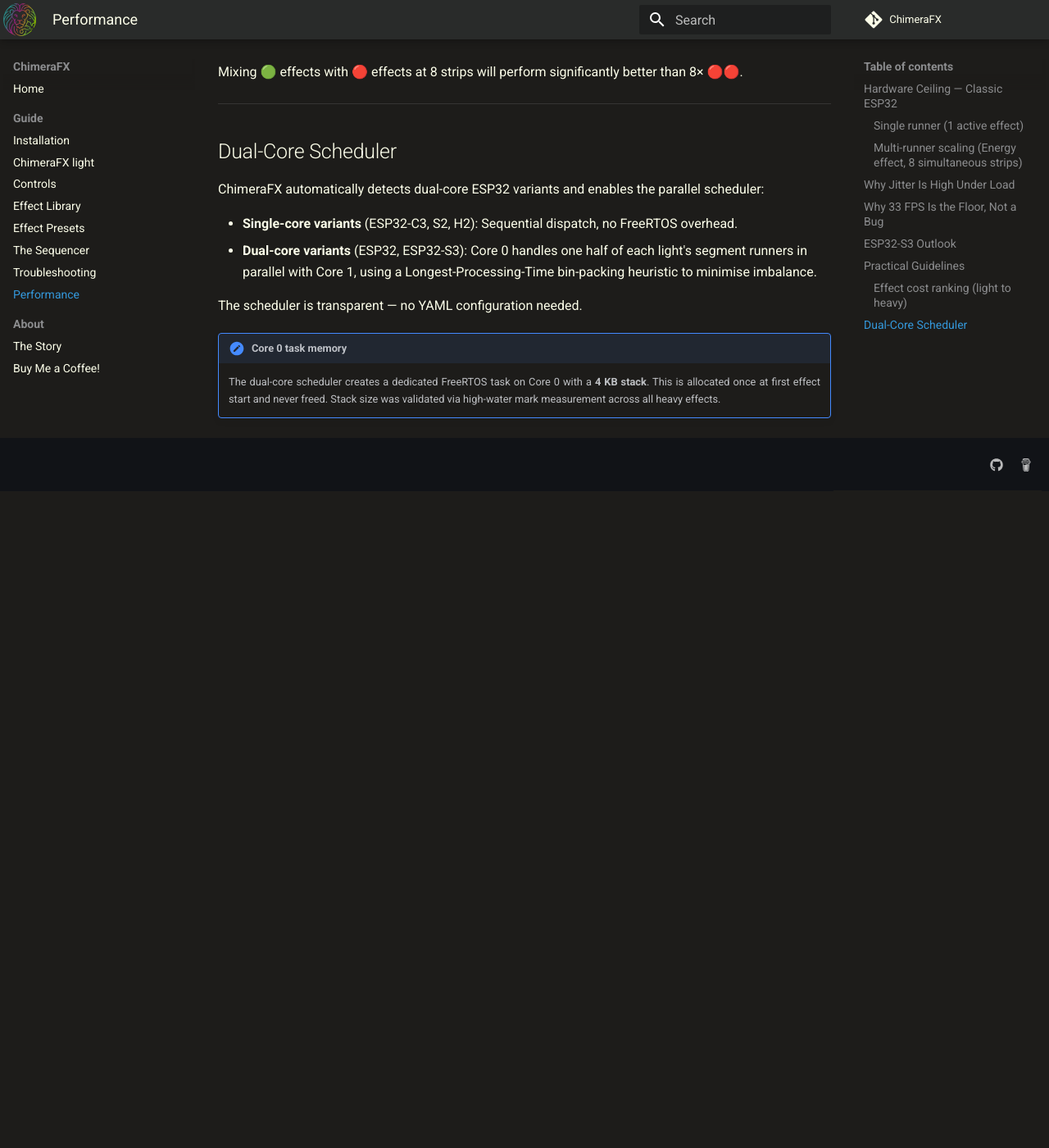
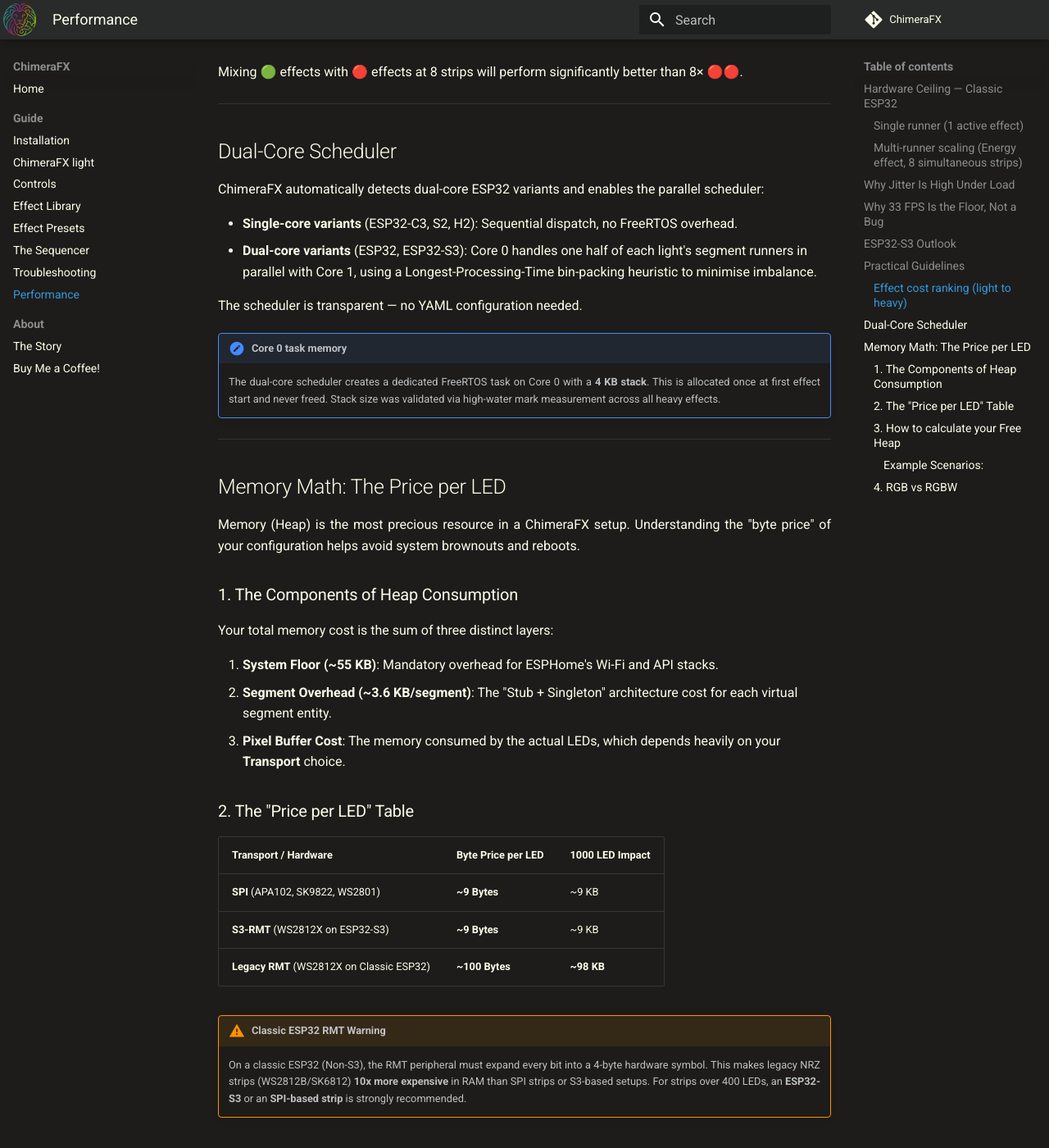
Before and after one commit to effelle/ChimeraFX, an MkDocs documentation site: the page built from docs/Performance.md, in a window 1280 px wide and 1400 px high, scrolled down 3251 px. Shown: the whole window at 82% size. Built offline with MkDocs 1.6.1 and Material for MkDocs 9.7.7, drawn with Linux system fonts in a browser that asks for light colours; comment, search, counter and statistics services are not loaded; before the commit the page ends 3849 px from its top, so only the background shows below that; some of the changed text lies outside the part shown.

Commit message:
docs: Add Memory Math section to Performance.md
Explains the byte price per LED across different hardware/transports.
Highlights the 10x RAM efficiency of S3/SPI over legacy RMT.

```diff
--- a/docs/Performance.md
+++ b/docs/Performance.md
@@ -117,5 +117,52 @@
 
 The scheduler is transparent — no YAML configuration needed.
 
+
 !!! note "Core 0 task memory"
     The dual-core scheduler creates a dedicated FreeRTOS task on Core 0 with a **4 KB stack**. This is allocated once at first effect start and never freed. Stack size was validated via high-water mark measurement across all heavy effects.
+
+---
+
+## Memory Math: The Price per LED
+
+Memory (Heap) is the most precious resource in a ChimeraFX setup. Understanding the "byte price" of your configuration helps avoid system brownouts and reboots.
+
+### 1. The Components of Heap Consumption
+
+Your total memory cost is the sum of three distinct layers:
+
+1.  **System Floor (~55 KB)**: Mandatory overhead for ESPHome's Wi-Fi and API stacks.
+2.  **Segment Overhead (~3.6 KB/segment)**: The "Stub + Singleton" architecture cost for each virtual segment entity.
+3.  **Pixel Buffer Cost**: The memory consumed by the actual LEDs, which depends heavily on your **Transport** choice.
+
+### 2. The "Price per LED" Table
+
+| Transport / Hardware | Byte Price per LED | 1000 LED Impact |
+| :--- | :--- | :--- |
+| **SPI** (APA102, SK9822, WS2801) | **~9 Bytes** | ~9 KB |
+| **S3-RMT** (WS2812X on ESP32-S3) | **~9 Bytes** | ~9 KB |
+| **Legacy RMT** (WS2812X on Classic ESP32) | **~100 Bytes** | **~98 KB** |
+
+!!! warning "Classic ESP32 RMT Warning"
+    On a classic ESP32 (Non-S3), the RMT peripheral must expand every bit into a 4-byte hardware symbol. This makes legacy NRZ strips (WS2812B/SK6812) **10x more expensive** in RAM than SPI strips or S3-based setups. For strips over 400 LEDs, an **ESP32-S3** or an **SPI-based strip** is strongly recommended.
+
+### 3. How to calculate your Free Heap
+
+You can estimate your available RAM after ChimeraFX starts using this formula:
+
+**Free Heap ≈ 160KB – [ (N_Segs × 3.6KB) + (N_LEDs × BytePrice) + 55KB ]**
+
+#### Example Scenarios:
+
+*   **Small setup (Classic ESP32)**: 60 LEDs (RMT), 1 Light.
+    *   Cost: 55KB (System) + (60 × 100B) ≈ 61 KB.
+    *   Result: **~100 KB Free Heap** (Ultra Stable).
+*   **Medium setup (Classic ESP32)**: 300 LEDs (RMT), 4 Segments.
+    *   Cost: 55KB + (4 × 3.6KB) + (300 × 100B) ≈ 100 KB.
+    *   Result: **~60 KB Free Heap** (Near Floor Guard).
+*   **Large setup (ESP32-S3)**: 1200 LEDs (RMT), 1 Light.
+    *   Cost: 55KB + (1200 × 9B) ≈ 66 KB.
+    *   Result: **~94 KB Free Heap** (Very Stable despite 1200 LEDs).
+
+### 4. RGB vs RGBW
+Adding a white channel (RGBW/WRGB) adds exactly **1 additional byte per LED** to the pixel buffer cost. It does not affect the RMT/SPI transport cost significantly.
```
